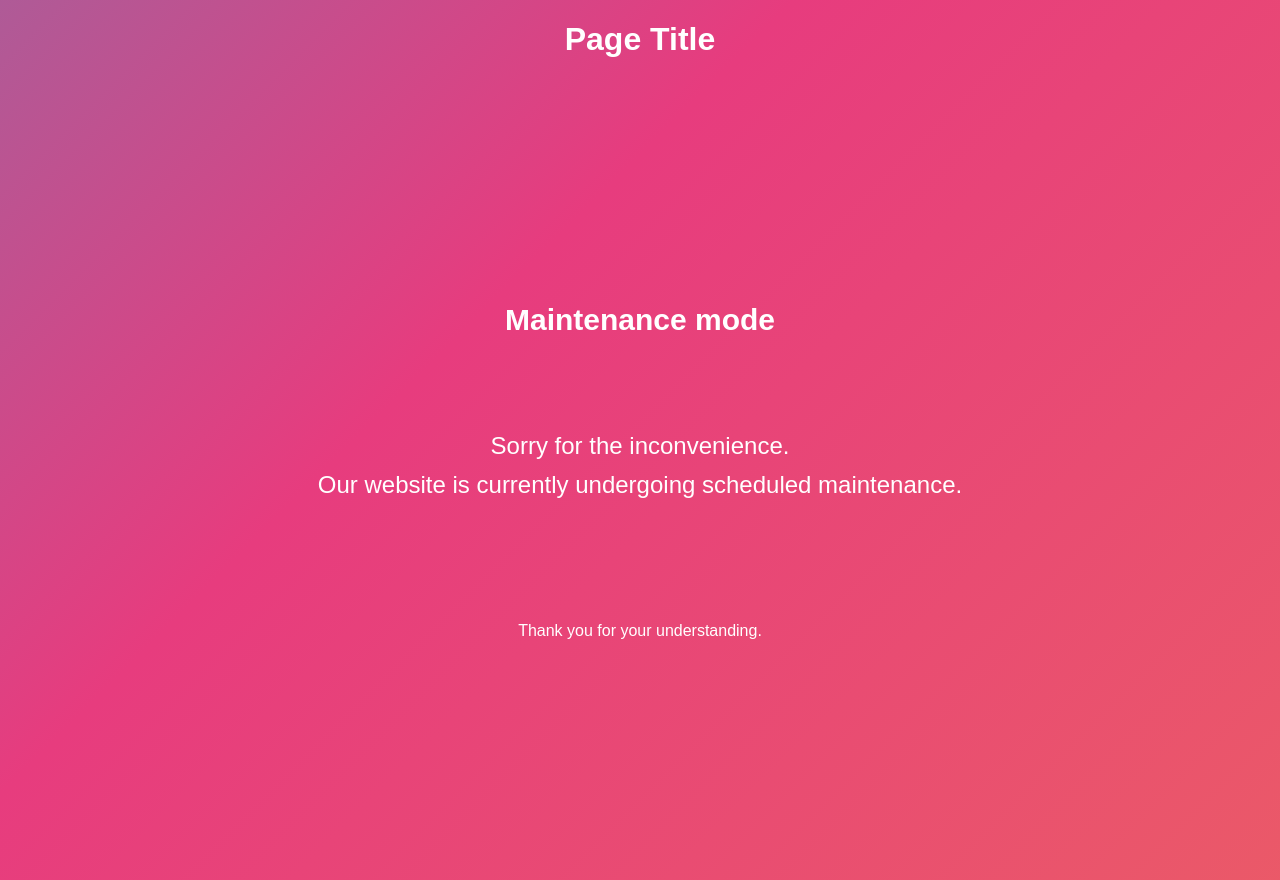
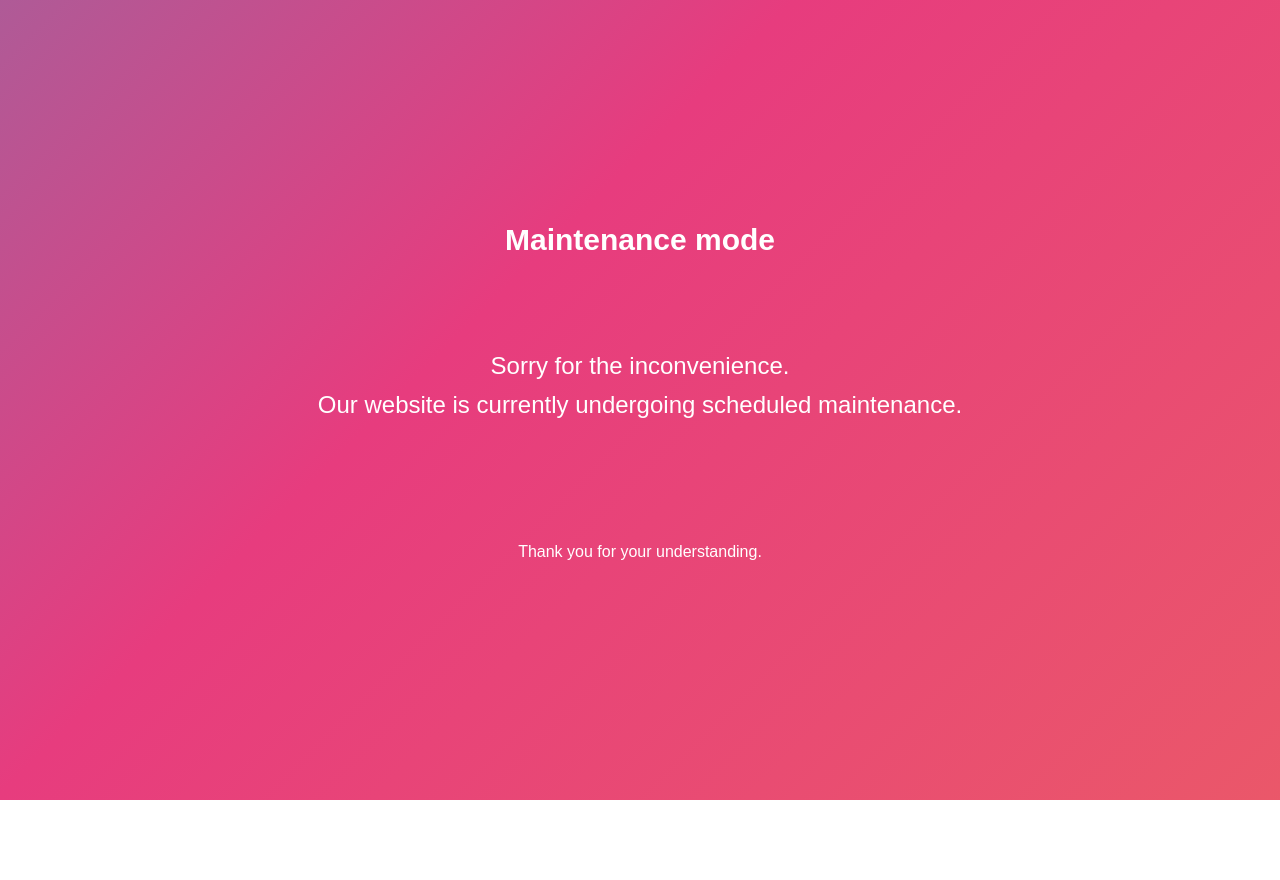
Before and after one commit to exonen/exonen.github.io, a plain HTML site: page index.html in a window 1280 px wide. After the commit the page ends 800 px from the top, so only its background shows below. Drawn offline with Linux system fonts and the light colour scheme.

Commit message:
Update index.html

```diff
--- a/index.html
+++ b/index.html
@@ -7,7 +7,6 @@
     <link rel="stylesheet" href="stylesheets/styles.css">
   </head>
   <body>
-    <h1>Page Title</h1>
     <div class="vh">
       <div>
         <div class="wrap">
```
